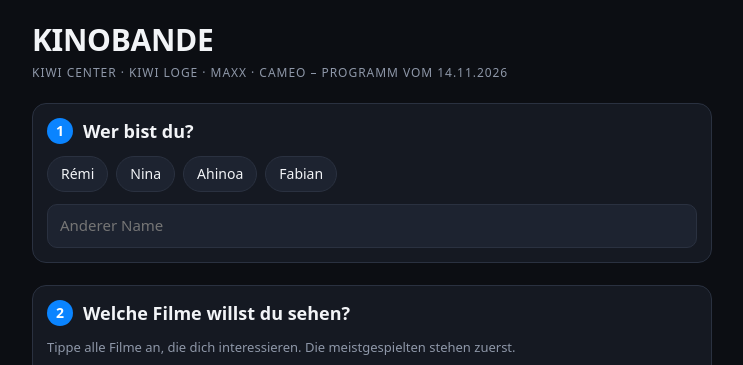
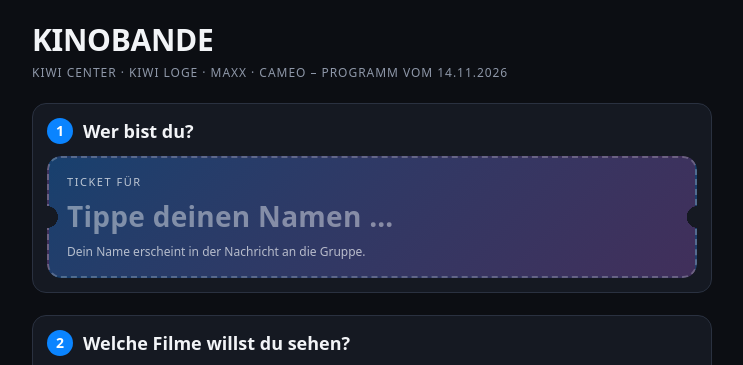
Before and after one commit to resetenou/kino, a plain HTML site: page index.html in a window 1280 px wide. Shown: the top 365 px of the page, without its empty margins (268-1011 px from the left). Drawn offline with Linux system fonts and the light colour scheme.

Commit message:
Namensfeld als Ticket statt Namensvorschläge
Co-Authored-By: Claude Opus 5.5 <noreply@anthropic.com>
Claude-Session: https://claude.ai/code/session_018S2X3uisBJ4ahjFKFkTzEj

```diff
--- a/index.html
+++ b/index.html
@@ -64,6 +64,17 @@ pre{margin:0;white-space:pre-wrap;background:var(--raise);border:1px solid var(-
 .film .head img{width:calc(var(--pw,130px) * .45);aspect-ratio:2/3;object-fit:cover;border-radius:6px;flex:none;background:var(--line)}
 .film .head.noimg img{display:none}
 .credit{font-size:11px;color:var(--muted)}
+.ticketname{position:relative;display:flex;flex-direction:column;gap:4px;padding:16px 18px;border-radius:14px;cursor:text;
+  background:linear-gradient(135deg,color-mix(in srgb,var(--blue) 30%,var(--raise)),color-mix(in srgb,var(--violet) 22%,var(--raise)));
+  border:2px dashed color-mix(in srgb,var(--fg) 25%,transparent);
+  -webkit-mask:radial-gradient(circle 11px at 0 50%,#0000 98%,#000) left/51% 100% no-repeat,radial-gradient(circle 11px at 100% 50%,#0000 98%,#000) right/51% 100% no-repeat;
+  mask:radial-gradient(circle 11px at 0 50%,#0000 98%,#000) left/51% 100% no-repeat,radial-gradient(circle 11px at 100% 50%,#0000 98%,#000) right/51% 100% no-repeat}
+.tn-lab{font-size:11px;letter-spacing:.14em;text-transform:uppercase;color:color-mix(in srgb,var(--fg) 75%,transparent)}
+.ticketname input{background:none;border:0;padding:2px 0;font-size:28px;font-weight:800;letter-spacing:.01em;color:var(--fg)}
+.ticketname input::placeholder{color:color-mix(in srgb,var(--fg) 45%,transparent);font-weight:600}
+.ticketname input:focus-visible{outline:none}
+.ticketname:focus-within{border-style:solid;border-color:var(--blue)}
+.ticketname .tn-hint{font-size:12px;color:color-mix(in srgb,var(--fg) 70%,transparent)}
 .toast{position:fixed;left:50%;bottom:calc(20px + env(safe-area-inset-bottom,0px));transform:translateX(-50%);background:var(--raise);border:1px solid var(--line);border-radius:999px;padding:8px 16px;font-size:13px}
 </style>
 
@@ -74,8 +85,11 @@ pre{margin:0;white-space:pre-wrap;background:var(--raise);border:1px solid var(-
 
   <section>
     <h2><span class="n">1</span>Wer bist du?</h2>
-    <div class="chips" id="names"></div>
-    <div class="field"><input id="nameIn" maxlength="20" placeholder="Anderer Name"></div>
+    <label class="ticketname" for="nameIn">
+      <span class="tn-lab">Ticket für</span>
+      <input id="nameIn" maxlength="20" placeholder="Tippe deinen Namen …" autocomplete="given-name" enterkeyhint="done">
+      <span class="tn-hint" id="nameHint">Dein Name erscheint in der Nachricht an die Gruppe.</span>
+    </label>
   </section>
 
   <section>
@@ -112,7 +126,6 @@ const DATA={"f":[["Der frechste Troll der Welt","Trickfilm, Familienfilm, Fantas
 const CIN=['Kiwi Center','Kiwi Loge','Maxx','Cameo'];
 const COL=['var(--blue)','var(--violet)','var(--orange)','var(--green)'];
 const WD=['So','Mo','Di','Mi','Do','Fr','Sa'];
-const NAMES=['Rémi','Nina','Ahinoa','Fabian'];
 const $=s=>document.querySelector(s);
 const esc=s=>String(s??'').replace(/[&<>"']/g,c=>({'&':'&amp;','<':'&lt;','>':'&gt;','"':'&quot;',"'":'&#39;'}[c]));
 
@@ -128,12 +141,8 @@ try{const v=JSON.parse(localStorage.getItem('kinobande')||'null');if(v)st={...st
 function save(){try{localStorage.setItem('kinobande',JSON.stringify(st))}catch(e){}}
 function toast(m){const t=document.createElement('div');t.className='toast';t.textContent=m;document.body.appendChild(t);setTimeout(()=>t.remove(),2000)}
 
-function renderNames(){
-  $('#names').innerHTML=NAMES.map(n=>`<button class="chip" data-n="${n}" aria-pressed="${st.name===n}">${n}</button>`).join('');
-  $('#names').querySelectorAll('[data-n]').forEach(b=>b.onclick=()=>{st.name=b.dataset.n;$('#nameIn').value='';save();renderNames();renderOut()});
-  if(!NAMES.includes(st.name))$('#nameIn').value=st.name;
-}
-$('#nameIn').oninput=e=>{st.name=e.target.value.trim();save();renderNames();renderOut()};
+function renderNames(){$('#nameIn').value=st.name||'';$('#nameHint').textContent=st.name?'Hallo '+st.name+'! Jetzt unten Filme antippen.':'Dein Name erscheint in der Nachricht an die Gruppe.'}
+$('#nameIn').oninput=e=>{st.name=e.target.value.trim();save();$('#nameHint').textContent=st.name?'Hallo '+st.name+'! Jetzt unten Filme antippen.':'Dein Name erscheint in der Nachricht an die Gruppe.';renderOut()};
 
 const SIZES=[['S',90],['M',130],['L',180],['XL',260]];
 function applySize(){
```
